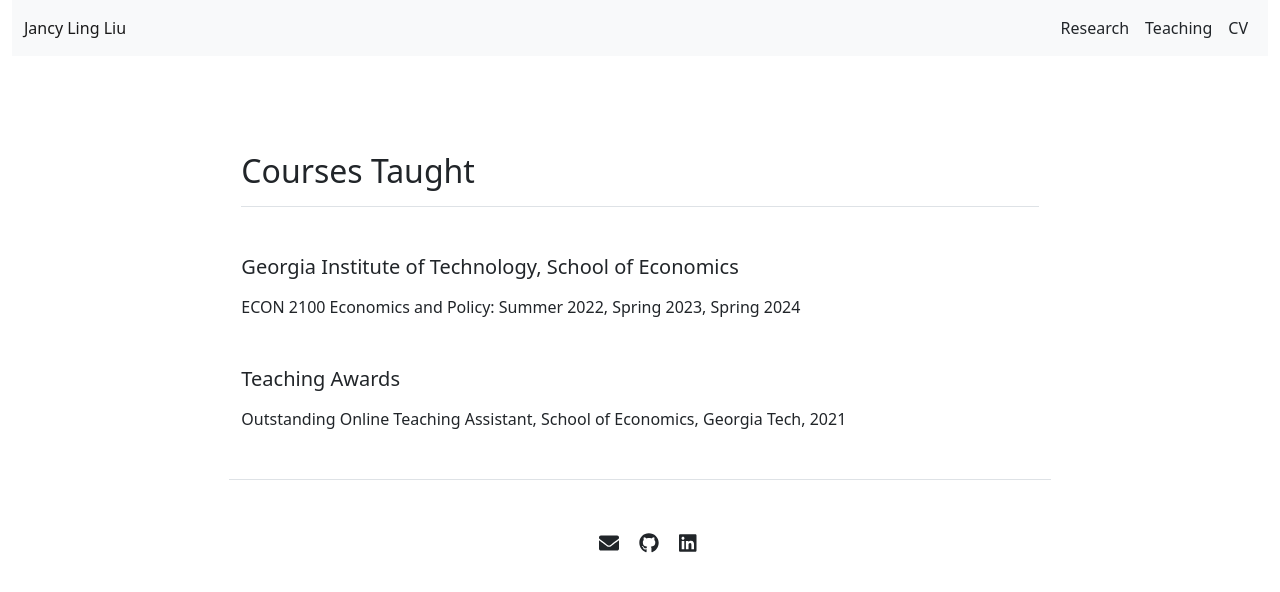
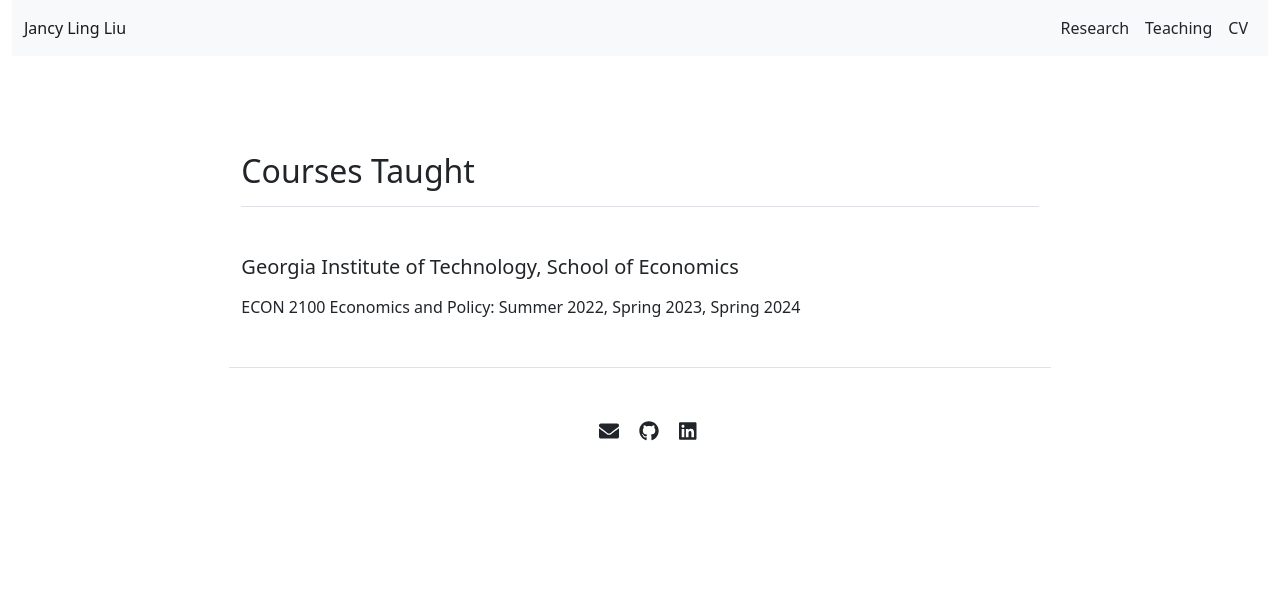
Before and after one commit to Jancyll/Jancyll.github.io, a Jekyll site: the page built from teaching.md, in a window 1280 px wide. Shown: the top 592 px of the page. Built offline with Jekyll 4.4.1, drawn with Linux system fonts in a browser that asks for light colours.

Commit message:
Update teaching.html

```diff
--- a/_layouts/teaching.html
+++ b/_layouts/teaching.html
@@ -30,7 +30,7 @@ layout: default
     {% endfor %}
   </div> -->
 
-    <div class="mb-5">
+<!--     <div class="mb-5">
     <h5 class="mb-3">Teaching Awards</h5>
     {% for award in site.data.courses.awards %}
       <div class="mb-3">
@@ -41,7 +41,7 @@ layout: default
         {% endif %}
       </div>
     {% endfor %}
-    </div>
+    </div> -->
 
   </div>
 </div>
```
